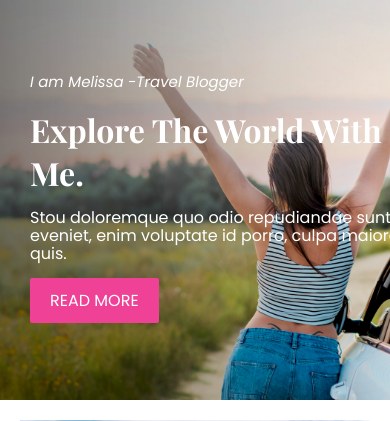
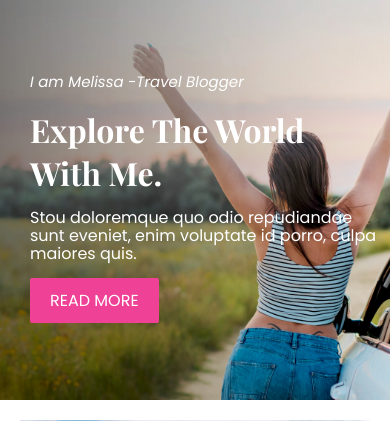
Before and after one commit to bikashbist/paidal-yatri, a Laravel app: page / in a window 390 px wide. Shown: the part 84-505 px from the top of the page. Run offline with Laravel 8, Linux system fonts and the light colour scheme; some libraries are stand-ins or nearby versions; some web fonts are replaced.

Commit message:
responsive

```diff
--- a/about-home.php
+++ b/about-home.php
@@ -9,7 +9,7 @@
 
                 </div>
                 <div class="about__contain">
-                    <div class="about__contain--inner" data-aos="fade-left">
+                    <div class="about__contain--inner" data-aos="fade-up">
                         <h1 class="title__heading">My story of travelling through the world</h1>
                         <p class="text">Lorem ipsum dolor sit amet, consectetur adipisicing elit. In dolor, iusto
                             doloremque
--- a/css/test.css
+++ b/css/test.css
@@ -194,7 +194,7 @@ body {
 }
 @media screen and (max-width: 768px) {
   .slider__content .slider__text {
-    width: 100%;
+    width: 90%;
     padding: 0px 30px 0px 30px;
     padding-top: 90px;
   }
--- a/newsletter.php
+++ b/newsletter.php
@@ -3,7 +3,7 @@
         <div class="newsletter__detail" data-aos="fade-up">
             <h3 class="newsletter__heading">Sign up for the best travel tips and adventures!</h3>
             <p class="newsletter__text">Quas alias velit soluta voluptatum Etiam officiis praesent quidem, neque.</p>
-            <div class="search-container" data-aos="fade-right">
+            <div class="search-container" data-aos="fade-up">
                 <form action="#">
                     <input type="email" placeholder="Send your email" >
                     <button type="submit">SUBSCRIBE</i></button>
--- a/scss/_slider.scss
+++ b/scss/_slider.scss
@@ -26,7 +26,7 @@
         padding-top: 120px;
         width: 600px;
         @media screen and (max-width: 768px) {
-            width: 100%;
+            width: 90%;
 
             padding: 0px 30px 0px 30px;
             padding-top: 90px;
```
Also changed, not shown: mix-manifest.json.
